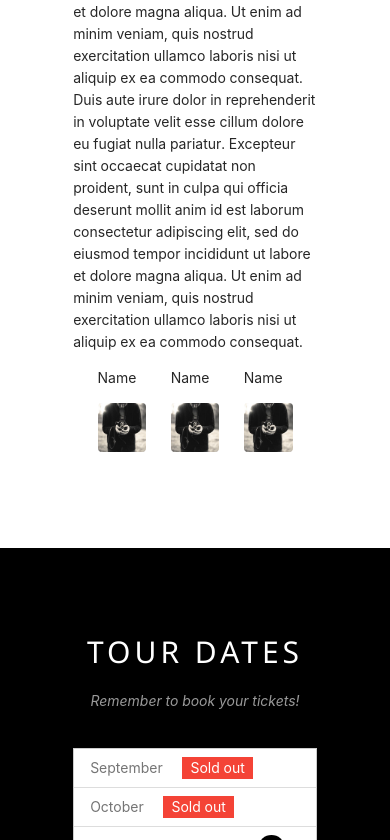
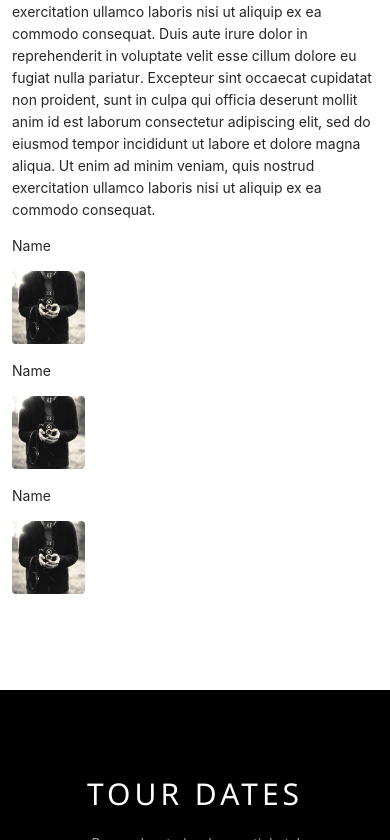
Before and after one commit to ravindrakumarkumawat/event-landing-page, a React (Create React App) app: page / in a window 390 px wide. Shown: the part 1160-2000 px from the top of the page. Built offline with nearby package versions, Linux system fonts and the light colour scheme.

Commit message:
added the block

```diff
--- a/src/components/Contact/index.js
+++ b/src/components/Contact/index.js
@@ -64,9 +64,8 @@ const Contact = () => {
                 </NormalRow>
                 <NormalRow>
                   <NormalCol span={24}>
-                    <div className="right">
                       <NormalButton name={'SEND'} btntype={"primary"}/>
-                    </div>
+
                     {/*<button className="button black section right" type="submit">
                       SEND
   </button>*/}
--- a/src/components/Home/index.js
+++ b/src/components/Home/index.js
@@ -3,11 +3,11 @@ import Footer from '../Footer'
 import Image from '../Image'
 import Map from '../../assets/images/map.jpg'
 import Contact from '../Contact'
-import Tour from '../Tour'
+import Tour from '../TourModal'
 import Band from '../Band'
 import Navbar from '../Navbar'
 import './Home.css'
-import AntdCarousel from '../AntdCarousel'
+import AntdCarousel from '../Carousel'
 
 
 const Home = () => {
--- a/src/components/Tour/Tour.css
+++ b/src/components/TourModal/Tour.css
@@ -86,3 +86,12 @@
 .mtb-5 {
   margin: 5rem 0;
 }
+
+@media screen and (max-width: 600px) {
+  .third, .ul {
+    margin: 1rem .35rem;
+  }
+  .ul {
+    margin: 0 1rem;
+  }
+}
--- a/src/components/common/NormalCol/NormalCol.module.css
+++ b/src/components/common/NormalCol/NormalCol.module.css
@@ -37,3 +37,14 @@
 .col {
   width: 100%;
 }
+
+@media screen and (max-width: 600px) {
+  .col-18, .col-15, .col-12, .col-49, .col-9, .col-7,.col-6, .col-3  {
+    width: 100%;
+    padding: 0 .75rem;
+  }
+
+  .col-49{
+    padding: 0;
+  }
+}
--- a/src/components/common/NormalRow/NormalRow.module.css
+++ b/src/components/common/NormalRow/NormalRow.module.css
@@ -1,6 +1,7 @@
 .row {
   display: flex;
   width: 100%;
+  flex-direction: row;
 }
 
 .justifyCenter {
@@ -31,3 +32,12 @@
   padding-top: 32px;
   padding-bottom: 32px;
 }
+
+@media screen and (max-width: 600px) {
+  .row {
+    flex-direction: column;
+  }
+  .justifyBetween {
+    justify-content: unset;
+  }
+}
```
Also changed, not shown: src/components/Carousel/AntdCarousel.css (renamed from src/components/AntdCarousel/AntdCarousel.css), src/components/Carousel/index.js (renamed from src/components/AntdCarousel/index.js), src/components/TourModal/index.js (renamed from src/components/Tour/index.js).
